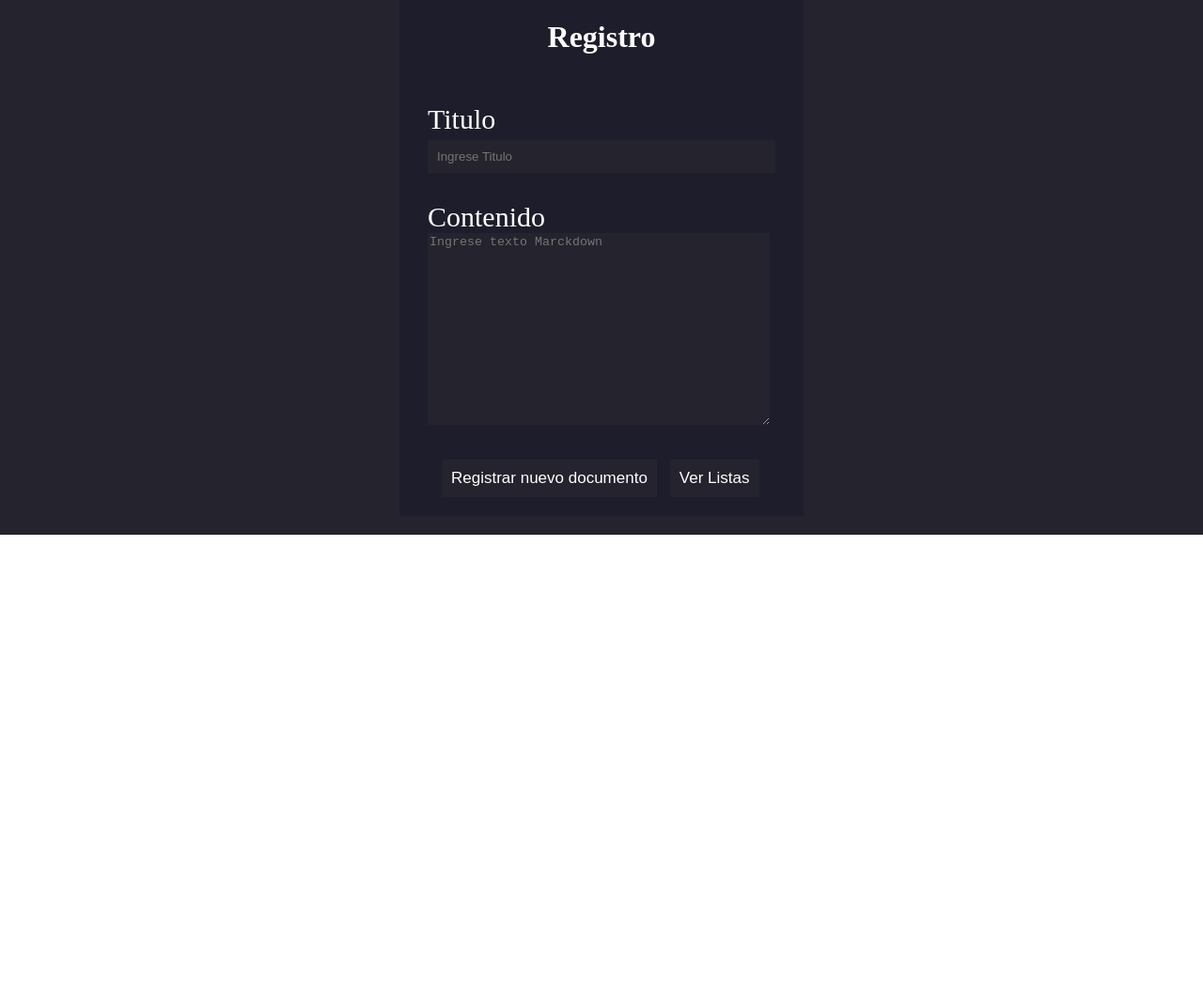
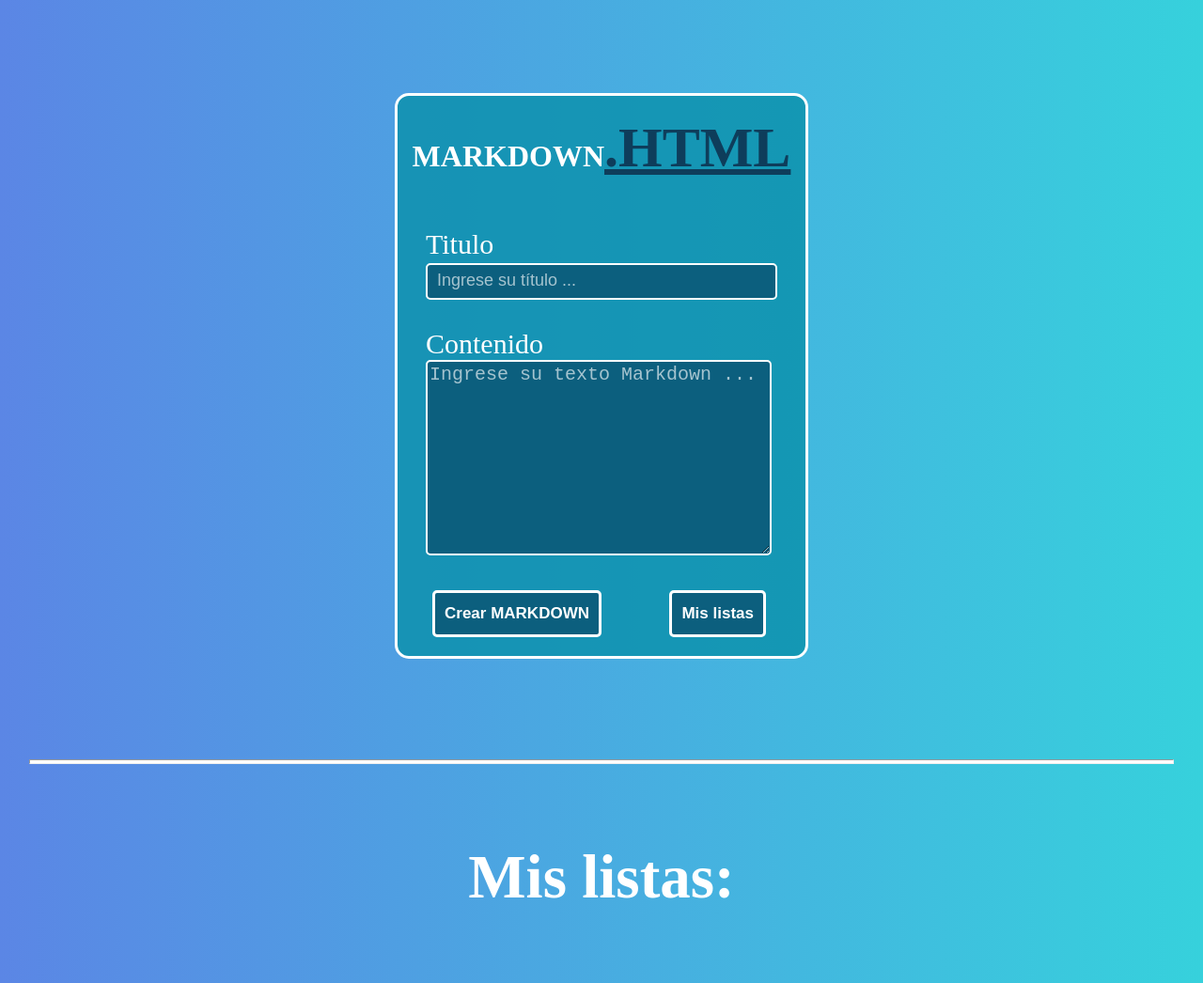
Before and after one commit to GonzaloRail/Laboratorio_03_PWEB2_GRUPAL, a website: page public/index.html in a window 1280 px wide. Shown: the whole page at 94% size. Before the commit the page ends 800 px from the top, so only its background shows below. Drawn offline with Linux system fonts and the light colour scheme; no server answers.

Commit message:
Cambiado el estilo del formulario.

```diff
--- a/public/index.html
+++ b/public/index.html
@@ -5,26 +5,26 @@
     <meta name="viewport" content="width=device-width, initial-scale=1.0">
     <meta http-equiv="X-UA-Compatible" content="ie=edge">
     <title>Registro</title>
-    <link rel="stylesheet" href="/style.css">
+    <link rel="stylesheet" href="style.css">
 </head>
 <body>
     <div class="fondo">
         <div id="caja">
-            <h1>Registro</h1>
+            <h1>MARKDOWN<span class ="bl">.HTML</span></h1>
             <form action="/new" method="POST">
                 <p>
                     <label for="">Titulo </label><br/>
-                    <input class="cajaNombre" type="text" name="nombre" id="titulo" placeholder="Ingrese Titulo ">
+                    <input class="cajaNombre" type="text" name="nombre" id="titulo" placeholder="Ingrese su título ...">
                 </p>
                 <p>
                     <label for="">Contenido</label><br/>
-                    <textarea class="cajaContenido" id="contenido" name="textoM" style="width:360px; height:200px" placeholder="Ingrese texto Marckdown"></textarea>
-
-
+                    <textarea class="cajaContenido" id="contenido" name="textoM" style="width:360px; height:200px" placeholder="Ingrese su texto Markdown ..."></textarea>
                 </p>
 
-                <input type="button" value="Registrar nuevo documento" id="bSubmit1">
-                <input type="button" value="Ver Listas" id="bSubmit2">
+                <div id="btns">
+                    <input type="button" value="Crear MARKDOWN" id="bSubmit1">
+                    <input type="button" value="Mis listas" id="bSubmit2">
+                </div>
 
             </form>
 
@@ -36,11 +36,17 @@
         <script src="script.js"></script>
     </div>
 
-    <div class="cajitaLista">
+    <section id="myList">
+        <hr id="lin">
 
-        <div id="lista"></div>
+        <div class="cajitaLista">
 
-    </div>
+            <p>Mis listas:</p>
+            <div id="lista"></div>
 
+        </div>
+    </section>
+
+    <section id="final"></section>
 </body>
 </html>
--- a/public/script.js
+++ b/public/script.js
@@ -6,10 +6,17 @@ document.addEventListener('DOMContentLoaded', () => {
             loadDocumentos();
 
             bSubmit1.addEventListener('click', () =>{
+
+                redirigirSeccion("final"); // me redirige a la seccion myList
+
                 //validar campos
                 const titulo = document.querySelector('#titulo').value;
                 const contenido = document.querySelector('#contenido').value;
 
+                if(titulo == "") {
+                    alert("Su documento no posee título !!!");
+                }
+                else {
                     //Se elimina el texto escrito en el input y textarea para crear un nuevo documento mas facilmente.
                     const tit=document.getElementById("titulo");
                     const cont=document.getElementById("contenido");
@@ -36,17 +43,17 @@ document.addEventListener('DOMContentLoaded', () => {
                     loadDocumentos();
                     });
 
-
-
+                }
 
             });
 
             const bSubmit2 = document.querySelector('#bSubmit2');
 
             bSubmit2.addEventListener('click',()=>{
+                redirigirSeccion("myList"); // me redirige a la seccion myList
                 loadDocumentos();
                 const actualixarNuevamenteStyle = document.getElementById('lista');
-                actualixarNuevamenteStyle.style.width="300px";
+                actualixarNuevamenteStyle.setAttribute("style", " align-items: center;width: 300px;background-color: rgb(30, 29, 43);");
             });
 
 
@@ -59,7 +66,7 @@ document.addEventListener('DOMContentLoaded', () => {
 
                     data.documentos.forEach(documento => {
                         const element = document.createElement('div');
-                        element.textContent = documento.titulo;
+                        element.innerHTML = `<span>${documento.titulo}</span>`;
 
                         // Agregar evento de clic para llamar a la función mostrar
                         element.addEventListener('click', () => {
@@ -68,9 +75,6 @@ document.addEventListener('DOMContentLoaded', () => {
                             const divLista = document.getElementById('lista');
                             divLista.style.width="100%";
                             divLista.style.height="100%";
-
-
-
                         });
 
                         documentos.appendChild(element);
@@ -92,7 +96,13 @@ document.addEventListener('DOMContentLoaded', () => {
                     console.log(html);
                     const resultadoElement = document.querySelector('#lista');
                     resultadoElement.innerHTML = html; // Actualiza el contenido del elemento con el HTML convertido
+                    resultadoElement.setAttribute("style", " align-items: first baseline;width: 100%;    background-color: rgb(7, 0, 112);");
                 });
             }
 
         });
+
+        function redirigirSeccion(pam) {
+            var seccionObjetivo = document.getElementById(pam);
+            seccionObjetivo.scrollIntoView({ behavior: "smooth" });
+          }
--- a/public/style.css
+++ b/public/style.css
@@ -1,4 +1,5 @@
 body{
+    background: linear-gradient(to left, #36D1DC, #5B86E5);
     font-family: 'Times New Roman', Times, serif;
     padding: 0;
     margin: 0;
@@ -11,11 +12,11 @@ p{
 
 }
 .fondo{
-    background: rgb(36, 35, 46);
+    background: linear-gradient(to left, #36D1DC, #5B86E5);
     display: flex;
     justify-content: center;
     align-items: center;
-    height: 100%;
+    height: 100vh;
     flex-direction: column;
     color: white;
 }
@@ -25,25 +26,105 @@ form{
 }
 
 #caja{
-
-    background: rgb(30, 29, 43);
+    background-color:  #0990abcc;
     display: flex;
     justify-content: center;
     flex-direction: column;
     align-items: center;
+    border: 3px solid rgb(255, 255, 255);
+    border-radius: 15px;
+}
 
+h1 p {
+    font-family: 'Gill Sans', 'Gill Sans MT', Calibri, 'Trebuchet MS', sans-serif;
+}
+input#titulo {
+    background-color: #0c5f7e;
+    transition: background-color 0.1s ease-in-out;
+}
+
+input::placeholder{
+    font-size: 18px;
+    color: rgba(255, 255, 255, 0.632);
+}
+
+input#titulo:focus {
+    background-color: #03b5bbcd;
+}
+
+h1 span.bl{
+    font-size: 60px;
+    color: #0e3d5b;
+    font-weight: bold;
+    text-decoration: underline;
 }
 
 input[type="text"]{
+    border: 2px solid rgb(255, 255, 255);
+    border-radius: 5px;
     padding: 10px;
     width: 350px;
 }
 
+textarea#contenido {
+    border: 2px solid rgb(255, 255, 255);
+    border-radius: 5px;
+    background-color: #0c5f7e;
+    transition: background-color 0.3s ease-in-out;
+}
+
+textarea#contenido:focus {
+    background-color: #03b5bbcd;
+}
+
+textarea#contenido::placeholder {
+    font-size: 20px;
+    color: rgba(255, 255, 255, 0.632);
+}
+
+div#btns {
+    width: 400px;
+    height: 50px;
+    margin-left: -8px;
+    background-color: transparent;
+    display: flex;
+    justify-content: space-between;
+
+}
 input[type="button"]{
     color: white;
-    background-color: rgba(18, 69, 163, 255);
+    font-weight: bold;
+    background-color: #0c5f7e;
     padding: 10px;
     border: 0;
+    transition: background-color 0.3s ease-in-out;
+}
+
+input#bSubmit1 {
+    background-color: #0c5f7e;
+    border: 3px solid rgb(255, 255, 255);
+    border-radius: 5px;
+}
+
+input#bSubmit2 {
+    background-color: #0c5f7e;
+    border: 3px solid rgb(255, 255, 255);
+    border-radius: 5px;
+}
+
+input#bSubmit1:hover{
+    cursor: pointer;
+    border-color: #0c5f7e;
+    background-color: rgb(255, 255, 255);
+    color: #0c5f7e;
+}
+
+input#bSubmit2:hover{
+    cursor: pointer;
+    border-color: #0c5f7e;
+    background-color: rgb(255, 255, 255);
+    color: #0c5f7e;
+
 }
 
 #lista div{
@@ -78,18 +159,42 @@ input[type="button"]{
     color: white;
     font-size: 30px;
     display: flex;
-    align-items: center;
+
     flex-direction: column;
 
 }
+
+.cajitaLista #lista {
+    align-items: center;
+}
+
+.cajitaLista #lista span:hover{
+    transition: color 0.3s ease-in-out;
+}
+
+.cajitaLista #lista span:hover{
+    color: #03b5bbcd;
+    cursor: pointer;
+}
+
 .cajitaLista{
 
-    background: rgb(36, 35, 46);
+    background: linear-gradient(to left, #36D1DC, #5B86E5);
     display: flex;
     justify-content: center;
     flex-direction: column;
     align-items: center;
     padding: 10px;
+}
 
+.cajitaLista p{
+    font-size: 65px;
+    font-weight: bold;
+    color: white;
+}
 
+hr#lin {
+    background-color: white;
+    height: 3px;
+    width: 95%;
 }
```
Also changed, not shown: documentos.json (+92 -1 lines). Lines whose indentation alone changed are shown as unchanged.
